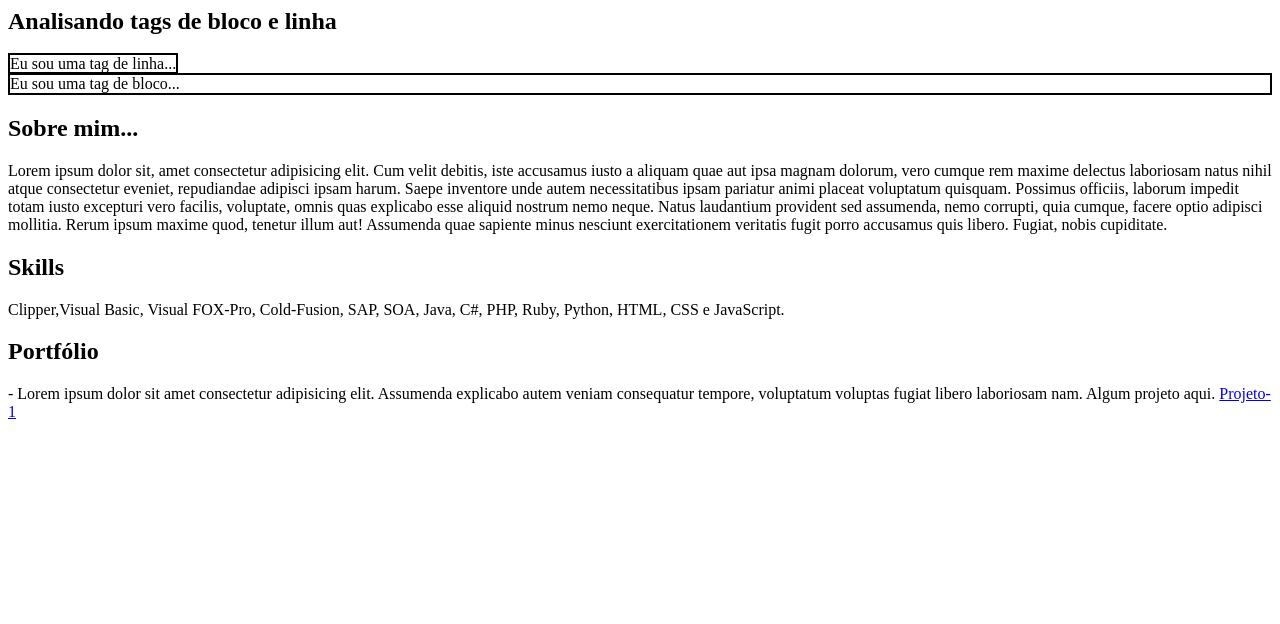
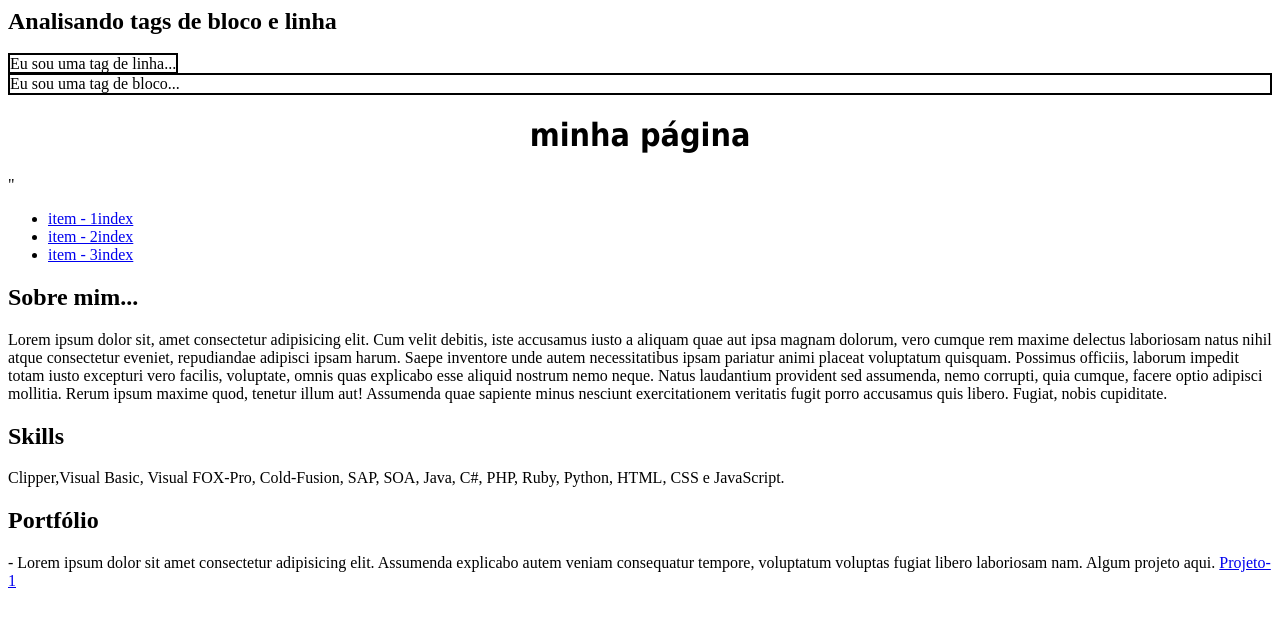
Before and after one commit to GomesMancera/projeto, a plain HTML site: page index.html in a window 1280 px wide. Drawn offline with Linux system fonts and the light colour scheme.

Commit message:
Menu criado

```diff
--- a/index.html
+++ b/index.html
@@ -24,7 +24,29 @@ O DOCTYPE em questão é do HTML5
 
 	   <div style="border: solid 2px"> Eu sou uma tag de bloco... </div>
 
+
+
+	   <header class = "cabeçalho">
+		<h1 style  = "text-align: center;font-family: tahoma, Verdana, Geneva, Tahoma, sans-serif;"
+		">minha página </h1>"
+
+		<nav class = "menu">
+			<ul>
+				<li><a href="#">item - 1index</a></li>
+				<li><a href="#">item - 2index</a></li>
+				<li><a href="#">item - 3index</a></li>
+			</ul>
+		</nav>
+
+	   </header>
+
+
+
+
+	    </header>
 	   <section class="conteudo">
+
+
 		<div>
 			<h2>Sobre mim...</h2>
 			<p>Lorem ipsum dolor sit, amet consectetur adipisicing elit. Cum velit debitis, iste accusamus iusto a aliquam quae aut ipsa magnam dolorum, vero cumque rem maxime delectus laboriosam natus nihil atque consectetur eveniet, repudiandae adipisci ipsam harum. Saepe inventore unde autem necessitatibus ipsam pariatur animi placeat voluptatum quisquam. Possimus officiis, laborum impedit totam iusto excepturi vero facilis, voluptate, omnis quas explicabo esse aliquid nostrum nemo neque. Natus laudantium provident sed assumenda, nemo corrupti, quia cumque, facere optio adipisci mollitia. Rerum ipsum maxime quod, tenetur illum aut! Assumenda quae sapiente minus nesciunt exercitationem veritatis fugit porro accusamus quis libero. Fugiat, nobis cupiditate.</p>
@@ -40,7 +62,10 @@ O DOCTYPE em questão é do HTML5
 			</p>
 		</div>
 		</section>
-        <footer class="rodape"></footer>
+
+        <footer class="rodape">
+
+		</footer>
 
 	</section>
 <html>
```
